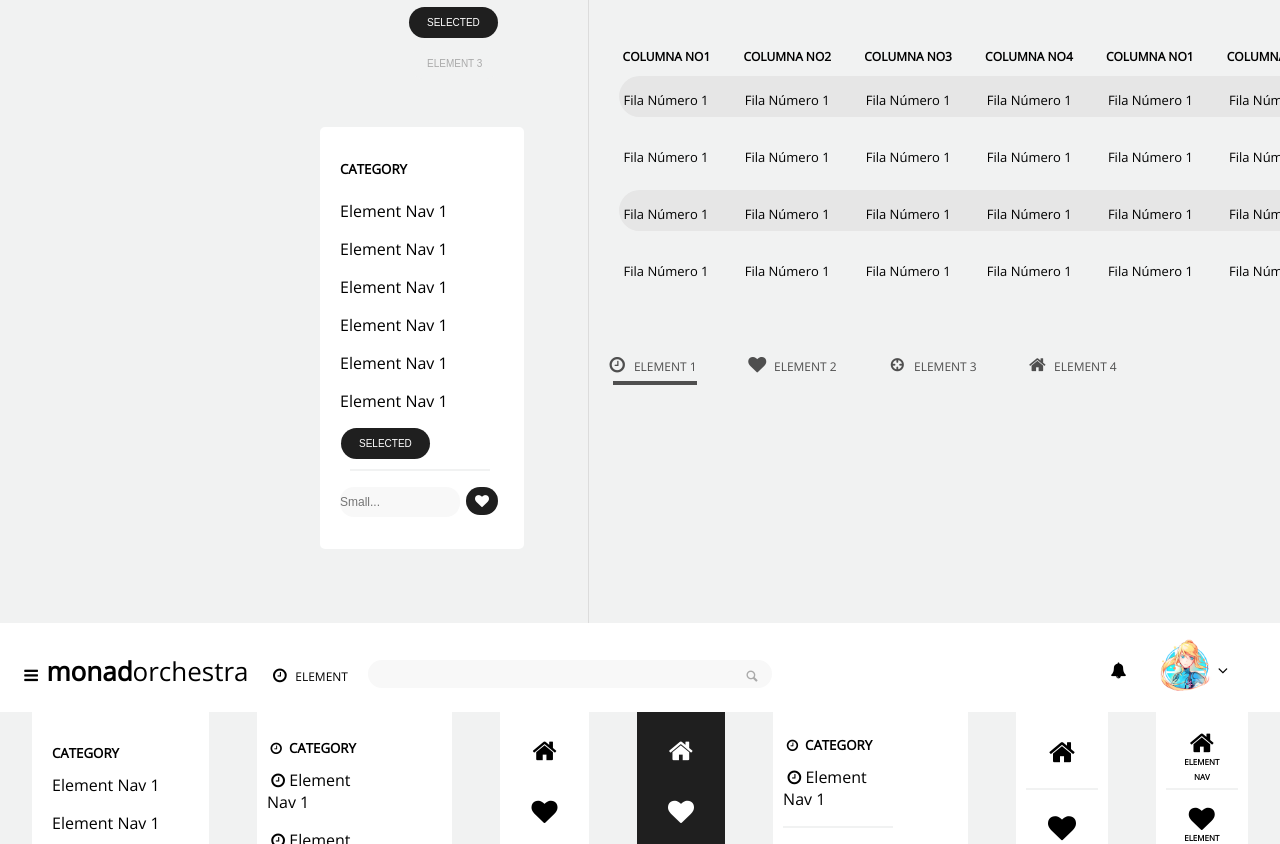
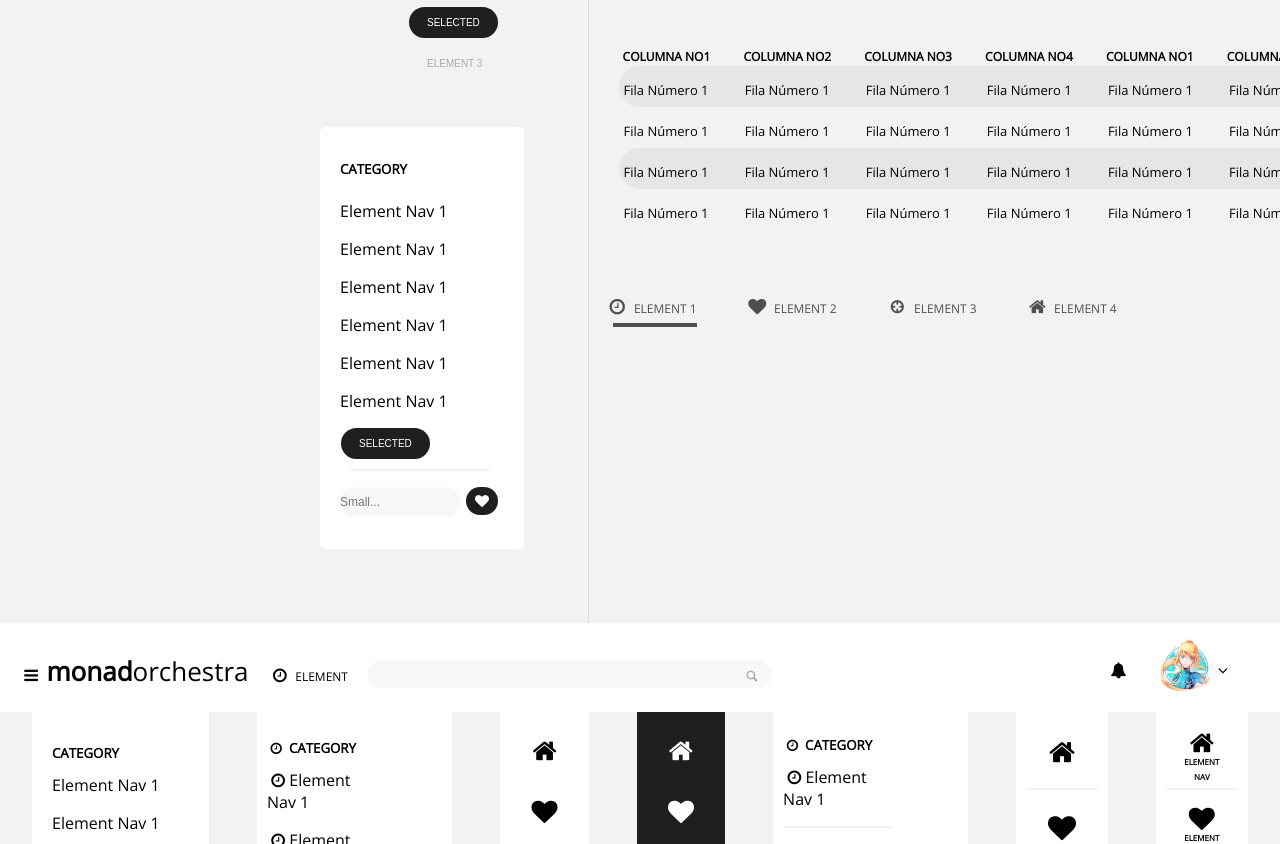
Before and after one commit to jousepandrex/SistemaMaquetado, a plain HTML site: page index.html in a window 1280 px wide. Shown: the part 2040-2884 px from the top of the page. Drawn offline with nearby package versions, Linux system fonts and the light colour scheme.

Commit message:
Corrigiendo errores

```diff
--- a/sass/_column.sass
+++ b/sass/_column.sass
@@ -4,7 +4,7 @@
   width: 980px
   .column
     background-color: #f1f2f2
-    margin: 1rem 0 0 1rem
+    margin: 0 0 0 1rem
     label
       font-size: 12px
       padding: 0 11px 0 18px
@@ -15,7 +15,7 @@
       background-color: #e6e6e6
       border-radius: 28px
       padding: 0 0 0 5px
-      margin: 10px 0 0 14px
+      margin: 0 0 0 14px
       label
         font-size: 13px
         padding: 0 2rem 0 0
```
Also changed, not shown: sass/main.css, 1 other file.
